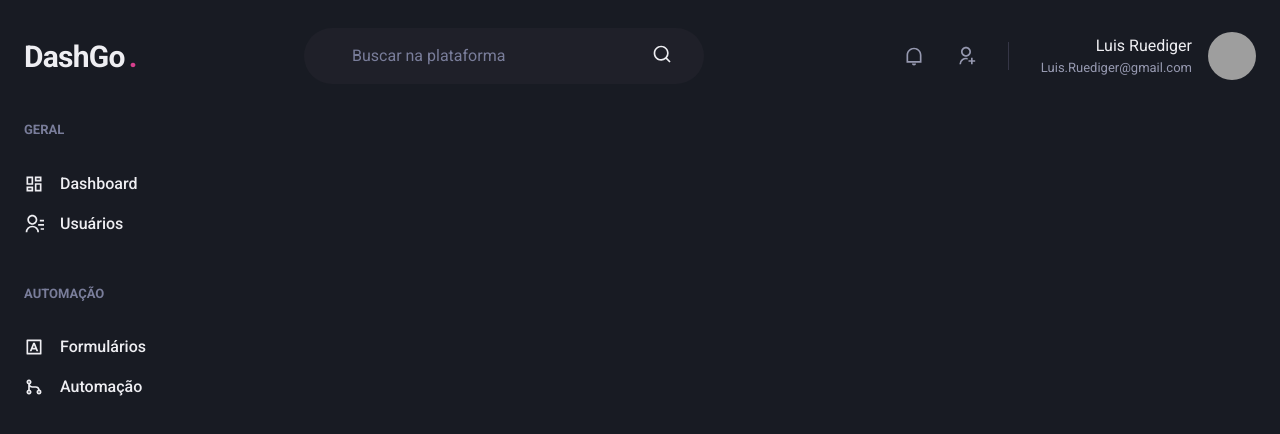
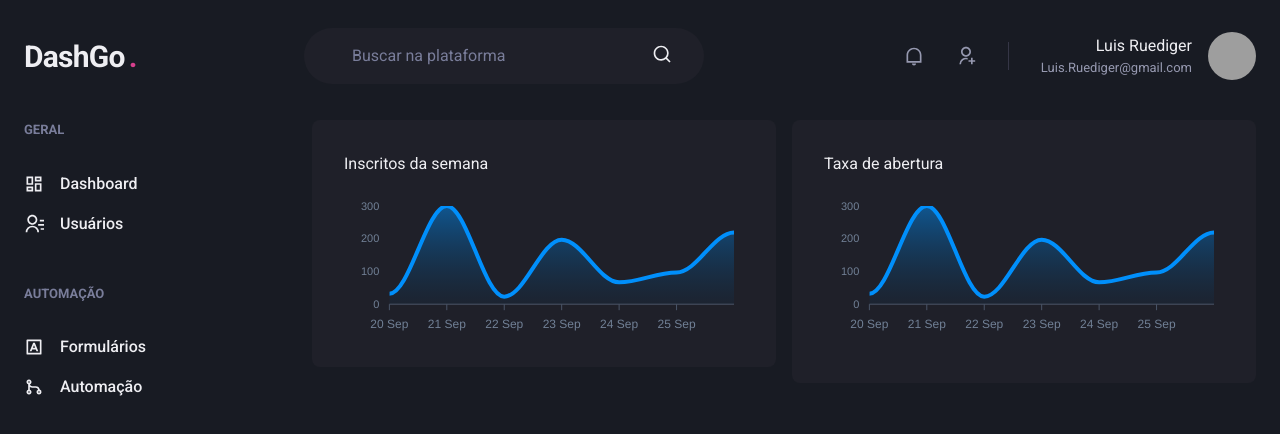
Before and after one commit to LuisRuediger/DashGo, a Next.js app: page /dashboard in a window 1280 px wide. Shown: the top 434 px of the page. Built offline with nearby package versions, Linux system fonts and the light colour scheme; grey boxes are pictures that could not be loaded.

Commit message:
page dashboar

```diff
--- a/package.json
+++ b/package.json
@@ -13,9 +13,11 @@
     "@chakra-ui/react": "^2.3.4",
     "@emotion/react": "^11.10.4",
     "@emotion/styled": "^11.10.4",
+    "apexcharts": "^3.35.5",
     "framer-motion": "^7.3.5",
     "next": "12.3.0",
     "react": "18.2.0",
+    "react-apexcharts": "^1.4.0",
     "react-dom": "18.2.0",
     "react-icons": "^4.4.0"
   },
--- a/src/pages/dashboard.tsx
+++ b/src/pages/dashboard.tsx
@@ -1,6 +1,66 @@
-import { Flex } from "@chakra-ui/react";
+import { Box, Flex, SimpleGrid, Text, theme } from "@chakra-ui/react";
+import dynamic from "next/dynamic";
+import { ApexOptions } from 'apexcharts';
+
 import { Header } from "../components/Header";
 import { Sidebar } from "../components/Sidebar";
+
+const Chart = dynamic(() => import('react-apexcharts'), {
+  ssr: false
+})
+
+const options: ApexOptions = {
+  chart: {
+    toolbar: {
+      show: false,
+    },
+    zoom: {
+      enabled: false,
+    },
+    foreColor: theme.colors.gray[500],
+  },
+  grid: {
+    show: false,
+  },
+  dataLabels: {
+    enabled: false,
+  },
+  tooltip: {
+    enabled:  false,
+  },
+  xaxis: {
+    type: 'datetime',
+    axisBorder: {
+      color: theme.colors.gray[600],
+    },
+    axisTicks: {
+      color: theme.colors.gray[600],
+    },
+    categories: [
+      '2022-09-20T00:00:00.000Z',
+      '2022-09-21T00:00:00.000Z',
+      '2022-09-22T00:00:00.000Z',
+      '2022-09-23T00:00:00.000Z',
+      '2022-09-24T00:00:00.000Z',
+      '2022-09-25T00:00:00.000Z',
+      '2022-09-26T00:00:00.000Z',
+    ],
+  },
+  fill: {
+    opacity: 0.3,
+    type: 'gradient',
+    gradient: {
+      shade: 'dark',
+      opacityFrom: 0.7,
+      opacityTo: 0.3,
+    }
+
+  }
+}
+
+const series = [
+  { name: 'series1', data: [32, 300, 23, 197, 67, 97, 219]}
+]
 
 export default function Dashboard() {
   return (
@@ -15,6 +75,26 @@
         px="6"
       >
         <Sidebar/>
+
+        <SimpleGrid flex="1" gap="4" minChildWidth="320px"  alignItems="flex-start">
+          <Box
+            p="8"
+            bg="gray.800"
+            borderRadius={8}
+            pb="4"
+          >
+            <Text>Inscritos da semana</Text>
+            <Chart options={options} series={series} type="area" height={160} />
+          </Box>
+          <Box
+            p="8"
+            bg="gray.800"
+            borderRadius={8}
+          >
+            <Text>Taxa de abertura</Text>
+            <Chart options={options} series={series} type="area" height={160} />
+          </Box>
+        </SimpleGrid>
       </Flex>
     </Flex>
   )
```
Also changed, not shown: 1 other file (tests, documents, lock files or other folders).
